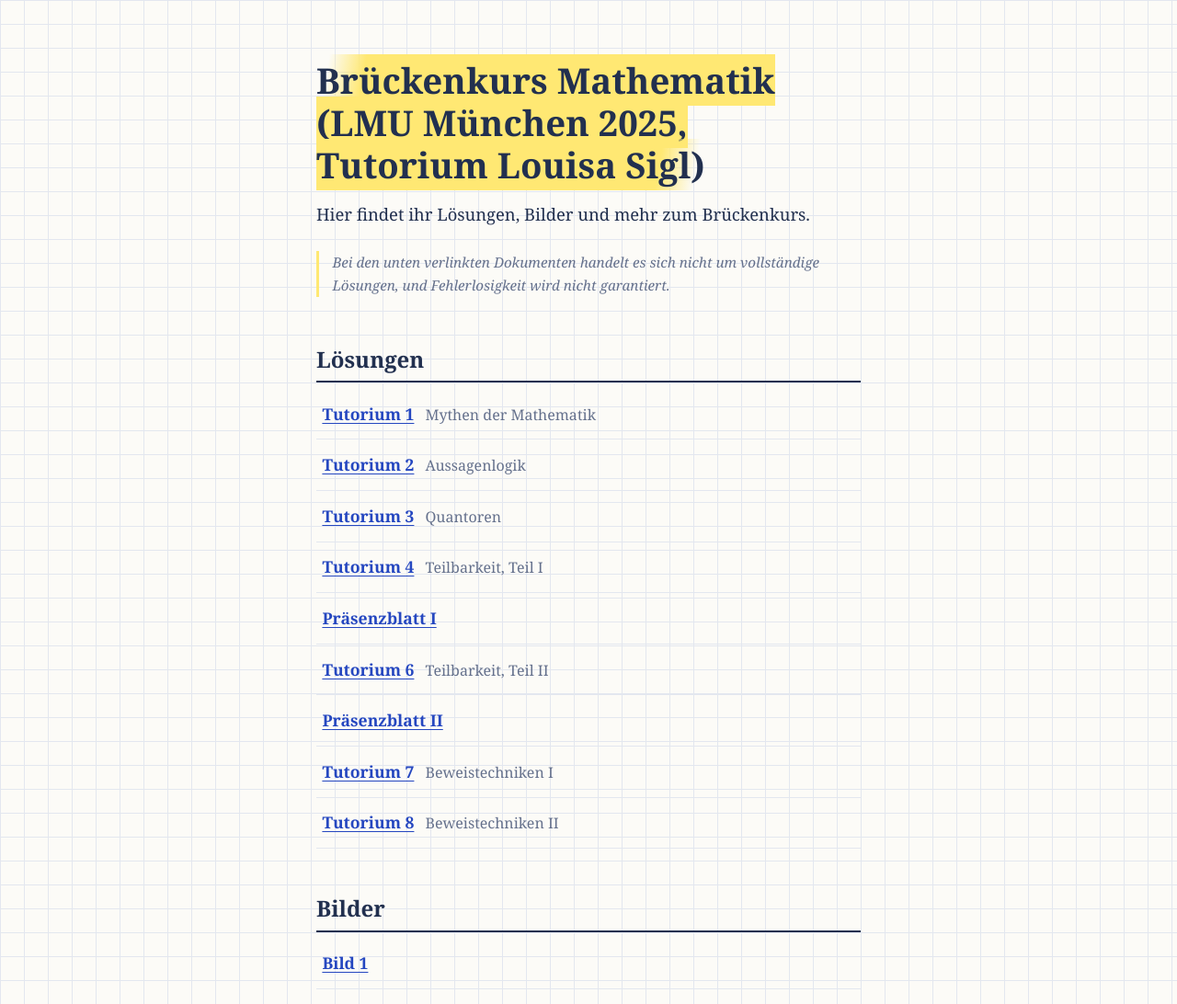
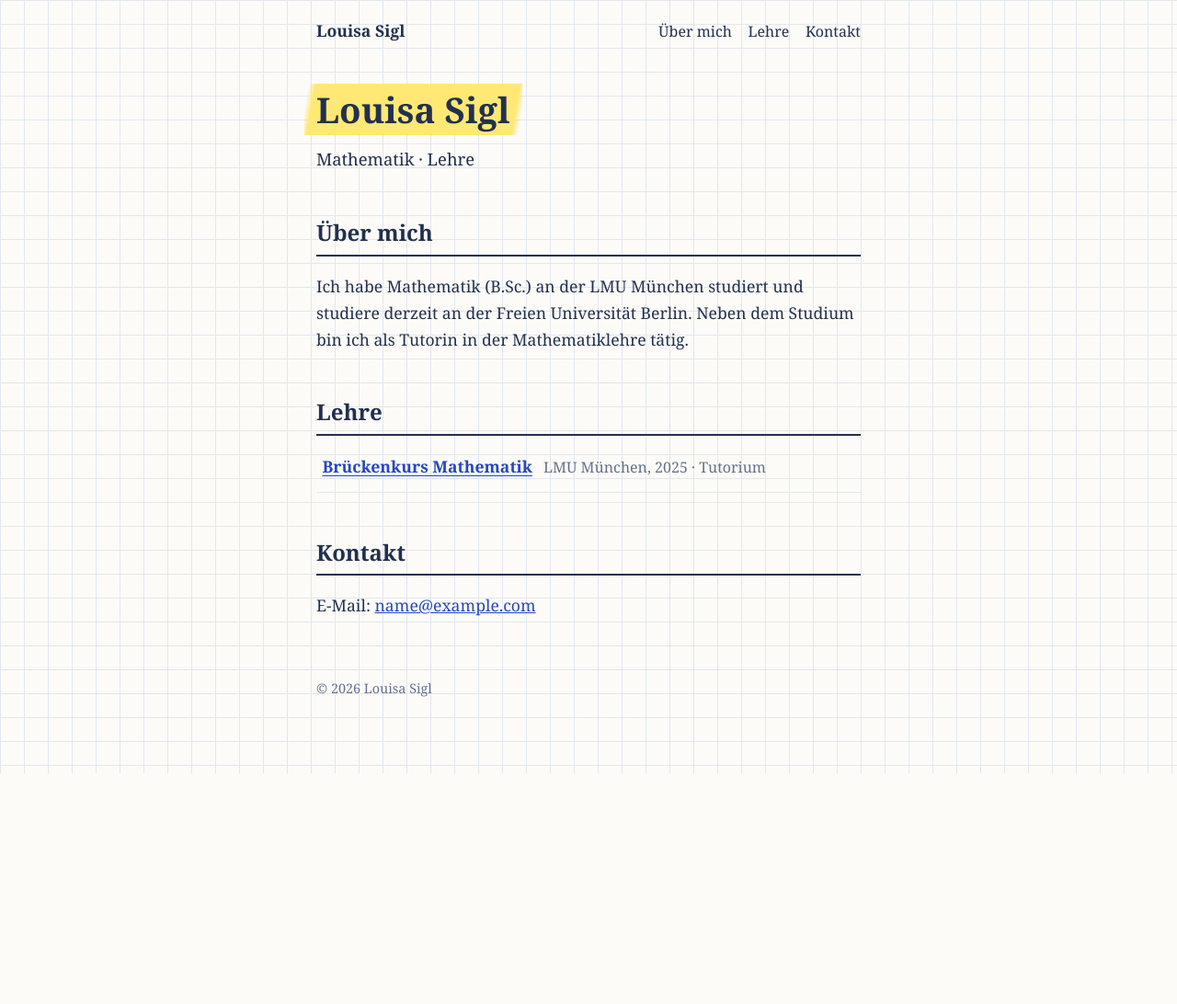
Before and after one commit to mewtiple/math, a plain HTML site: page index.html in a window 1280 px wide. Shown: the top 1092 px of the page at 92% size. After the commit the page ends 841 px from the top, so only its background shows below. Drawn offline with Linux system fonts and the light colour scheme; a web font is replaced by a local one.

Commit message:
homepage added

```diff
--- a/index.html
+++ b/index.html
@@ -3,159 +3,57 @@
 <head>
   <meta charset="UTF-8">
   <meta name="viewport" content="width=device-width, initial-scale=1">
-  <title>Brückenkurs 2025</title>
+  <title>Louisa Sigl</title>
+  <meta name="description" content="Louisa Sigl – Mathematik, Lehre und Materialien.">
   <link rel="preconnect" href="https://fonts.googleapis.com">
   <link rel="preconnect" href="https://fonts.gstatic.com" crossorigin>
   <link href="https://fonts.googleapis.com/css2?family=STIX+Two+Text:ital,wght@0,400;0,600;0,700;1,400&display=swap" rel="stylesheet">
-  <style>
-    :root {
-      --papier: #fcfbf7;
-      --karo: #e3e7ef;
-      --tinte: #22304f;
-      --tinte-hell: #64708c;
-      --kuli: #2547c0;
-      --marker: #ffe873;
-    }
-
-    * { box-sizing: border-box; }
-
-    body {
-      margin: 0;
-      font-family: "STIX Two Text", Georgia, "Times New Roman", serif;
-      font-size: 1.1rem;
-      line-height: 1.65;
-      color: var(--tinte);
-      background-color: var(--papier);
-      background-image:
-        linear-gradient(var(--karo) 1px, transparent 1px),
-        linear-gradient(90deg, var(--karo) 1px, transparent 1px);
-      background-size: 26px 26px;
-    }
-
-    main {
-      max-width: 40rem;
-      margin: 0 auto;
-      padding: 4rem 1.5rem 5rem;
-    }
-
-    h1 {
-      font-size: 2.4rem;
-      font-weight: 700;
-      line-height: 1.2;
-      margin: 0 0 1rem;
-    }
-
-    h1 span {
-      background: linear-gradient(100deg,
-        transparent 0 2%,
-        var(--marker) 5% 95%,
-        transparent 98% 100%);
-      padding: 0.05em 0.35em;
-      margin-left: -0.35em;
-    }
-
-    .untertitel {
-      margin: 0 0 1.5rem;
-      font-size: 1.15rem;
-    }
-
-    .disclaimer {
-      font-size: 0.95rem;
-      font-style: italic;
-      color: var(--tinte-hell);
-      border-left: 3px solid var(--marker);
-      padding-left: 0.9rem;
-      margin: 0 0 3rem;
-    }
-
-    h2 {
-      font-size: 1.5rem;
-      font-weight: 600;
-      margin: 2.8rem 0 0.4rem;
-      border-bottom: 2px solid var(--tinte);
-      padding-bottom: 0.25rem;
-    }
-
-    ul.dateien {
-      list-style: none;
-      margin: 0;
-      padding: 0;
-    }
-
-    ul.dateien li {
-      border-bottom: 1px solid var(--karo);
-    }
-
-    ul.dateien a {
-      display: flex;
-      flex-wrap: wrap;
-      align-items: baseline;
-      gap: 0.25rem 0.75rem;
-      padding: 0.8rem 0.4rem;
-      text-decoration: none;
-      color: inherit;
-    }
-
-    ul.dateien a:hover,
-    ul.dateien a:focus-visible {
-      background: rgba(255, 232, 115, 0.35);
-    }
-
-    a:focus-visible {
-      outline: 2px solid var(--kuli);
-      outline-offset: 2px;
-    }
-
-    .titel {
-      font-weight: 600;
-      color: var(--kuli);
-      text-decoration: underline;
-      text-decoration-thickness: 1px;
-      text-underline-offset: 3px;
-    }
-
-    .thema {
-      color: var(--tinte-hell);
-      font-size: 1rem;
-    }
-
-    footer {
-      margin-top: 4rem;
-      font-size: 0.9rem;
-      color: var(--tinte-hell);
-    }
-
-    @media (max-width: 480px) {
-      h1 { font-size: 1.9rem; }
-      main { padding-top: 2.5rem; }
-    }
-  </style>
+  <link rel="stylesheet" href="style.css">
 </head>
 <body>
+  <nav class="kopf">
+    <a href="./" class="name" aria-current="page">Louisa Sigl</a>
+    <span class="links">
+      <a href="#ueber-mich">Über mich</a>
+      <a href="#lehre">Lehre</a>
+      <a href="#kontakt">Kontakt</a>
+    </span>
+  </nav>
+
   <main>
-    <h1><span>Brückenkurs Mathematik (LMU München 2025, Tutorium Louisa Sigl)</span></h1>
-    <p class="untertitel">Hier findet ihr Lösungen, Bilder und mehr zum Brückenkurs.</p>
-    <p class="disclaimer">Bei den unten verlinkten Dokumenten handelt es sich nicht um vollständige Lösungen, und Fehlerlosigkeit wird nicht garantiert.</p>
+    <h1><span>Louisa Sigl</span></h1>
+    <p class="untertitel">Mathematik · Lehre</p>
 
-    <h2>Lösungen</h2>
-    <ul class="dateien">
-      <li><a href="Tutorium_1.pdf"><span class="titel">Tutorium 1</span> <span class="thema">Mythen der Mathematik</span></a></li>
-      <li><a href="Tutorium_2.pdf"><span class="titel">Tutorium 2</span> <span class="thema">Aussagenlogik</span></a></li>
-      <li><a href="Tutorium_3.pdf"><span class="titel">Tutorium 3</span> <span class="thema">Quantoren</span></a></li>
-      <li><a href="Tutorium_4.pdf"><span class="titel">Tutorium 4</span> <span class="thema">Teilbarkeit, Teil I</span></a></li>
-      <li><a href="Praesenzblatt_I.pdf"><span class="titel">Präsenzblatt I</span></a></li>
-      <li><a href="Tutorium_6.pdf"><span class="titel">Tutorium 6</span> <span class="thema">Teilbarkeit, Teil II</span></a></li>
-      <li><a href="Praesenzblatt_II.pdf"><span class="titel">Präsenzblatt II</span></a></li>
-      <li><a href="Tutorium_7.pdf"><span class="titel">Tutorium 7</span> <span class="thema">Beweistechniken I</span></a></li>
-      <li><a href="Tutorium_8.pdf"><span class="titel">Tutorium 8</span> <span class="thema">Beweistechniken II</span></a></li>
-    </ul>
+    <section id="ueber-mich">
+      <h2>Über mich</h2>
+      <!-- Text frei anpassen -->
+      <p>
+        Ich habe Mathematik (B.Sc.) an der LMU München studiert und studiere
+        derzeit an der Freien Universität Berlin. Neben dem Studium bin ich als
+        Tutorin in der Mathematiklehre tätig.
+      </p>
+    </section>
 
-    <h2>Bilder</h2>
-    <ul class="dateien">
-      <li><a href="bild-1.png" target="_blank"><span class="titel">Bild 1</span></a></li>
-    </ul>
+    <section id="lehre">
+      <h2>Lehre</h2>
+      <ul class="dateien">
+        <li>
+          <a href="brueckenkurs-2025/">
+            <span class="titel">Brückenkurs Mathematik</span>
+            <span class="thema">LMU München, 2025 · Tutorium</span>
+          </a>
+        </li>
+        <!-- Weitere Kurse hier ergänzen -->
+      </ul>
+    </section>
 
-    <footer>Ohne Gewähr – Fehler gern im Tutorium melden.</footer>
+    <section id="kontakt">
+      <h2>Kontakt</h2>
+      <!-- E-Mail-Adresse eintragen -->
+      <p>E-Mail: <a href="mailto:name@example.com">name@example.com</a></p>
+    </section>
+
+    <footer>© 2026 Louisa Sigl</footer>
   </main>
 </body>
 </html>
--- /dev/null
+++ b/style.css
@@ -0,0 +1,159 @@
+:root {
+  --papier: #fcfbf7;
+  --karo: #e3e7ef;
+  --tinte: #22304f;
+  --tinte-hell: #64708c;
+  --kuli: #2547c0;
+  --marker: #ffe873;
+}
+
+* { box-sizing: border-box; }
+
+html { scroll-behavior: smooth; }
+
+body {
+  margin: 0;
+  font-family: "STIX Two Text", Georgia, "Times New Roman", serif;
+  font-size: 1.1rem;
+  line-height: 1.65;
+  color: var(--tinte);
+  background-color: var(--papier);
+  background-image:
+    linear-gradient(var(--karo) 1px, transparent 1px),
+    linear-gradient(90deg, var(--karo) 1px, transparent 1px);
+  background-size: 26px 26px;
+}
+
+/* Navigation */
+nav.kopf {
+  max-width: 40rem;
+  margin: 0 auto;
+  padding: 1.2rem 1.5rem 0;
+  display: flex;
+  flex-wrap: wrap;
+  justify-content: space-between;
+  align-items: baseline;
+  gap: 0.5rem 1rem;
+}
+
+nav.kopf a {
+  color: var(--tinte);
+  text-decoration: none;
+}
+
+nav.kopf .name { font-weight: 700; }
+
+nav.kopf .links { display: flex; gap: 1.1rem; font-size: 1rem; }
+
+nav.kopf .links a:hover,
+nav.kopf .links a:focus-visible {
+  color: var(--kuli);
+  text-decoration: underline;
+  text-underline-offset: 3px;
+}
+
+main {
+  max-width: 40rem;
+  margin: 0 auto;
+  padding: 3rem 1.5rem 5rem;
+}
+
+section { scroll-margin-top: 1rem; }
+
+.pfad {
+  font-size: 0.95rem;
+  color: var(--tinte-hell);
+  margin: 0 0 1.5rem;
+}
+
+.pfad a { color: var(--kuli); }
+
+h1 {
+  font-size: 2.4rem;
+  font-weight: 700;
+  line-height: 1.2;
+  margin: 0 0 1rem;
+}
+
+h1 span {
+  background: linear-gradient(100deg,
+    transparent 0 2%,
+    var(--marker) 5% 95%,
+    transparent 98% 100%);
+  padding: 0.05em 0.35em;
+  margin-left: -0.35em;
+}
+
+.untertitel {
+  margin: 0 0 1.5rem;
+  font-size: 1.15rem;
+}
+
+.disclaimer {
+  font-size: 0.95rem;
+  font-style: italic;
+  color: var(--tinte-hell);
+  border-left: 3px solid var(--marker);
+  padding-left: 0.9rem;
+  margin: 0 0 3rem;
+}
+
+h2 {
+  font-size: 1.5rem;
+  font-weight: 600;
+  margin: 2.8rem 0 0.4rem;
+  border-bottom: 2px solid var(--tinte);
+  padding-bottom: 0.25rem;
+}
+
+main p a { color: var(--kuli); }
+
+ul.dateien {
+  list-style: none;
+  margin: 0;
+  padding: 0;
+}
+
+ul.dateien li { border-bottom: 1px solid var(--karo); }
+
+ul.dateien a {
+  display: flex;
+  flex-wrap: wrap;
+  align-items: baseline;
+  gap: 0.25rem 0.75rem;
+  padding: 0.8rem 0.4rem;
+  text-decoration: none;
+  color: inherit;
+}
+
+ul.dateien a:hover,
+ul.dateien a:focus-visible { background: rgba(255, 232, 115, 0.35); }
+
+a:focus-visible {
+  outline: 2px solid var(--kuli);
+  outline-offset: 2px;
+}
+
+.titel {
+  font-weight: 600;
+  color: var(--kuli);
+  text-decoration: underline;
+  text-decoration-thickness: 1px;
+  text-underline-offset: 3px;
+}
+
+.thema {
+  color: var(--tinte-hell);
+  font-size: 1rem;
+}
+
+footer {
+  margin-top: 4rem;
+  font-size: 0.9rem;
+  color: var(--tinte-hell);
+}
+
+@media (max-width: 480px) {
+  h1 { font-size: 1.9rem; }
+  main { padding-top: 2rem; }
+}
```
Also changed, not shown: brueckenkurs/index.html (added, +49 -0 lines), 19 other files.
